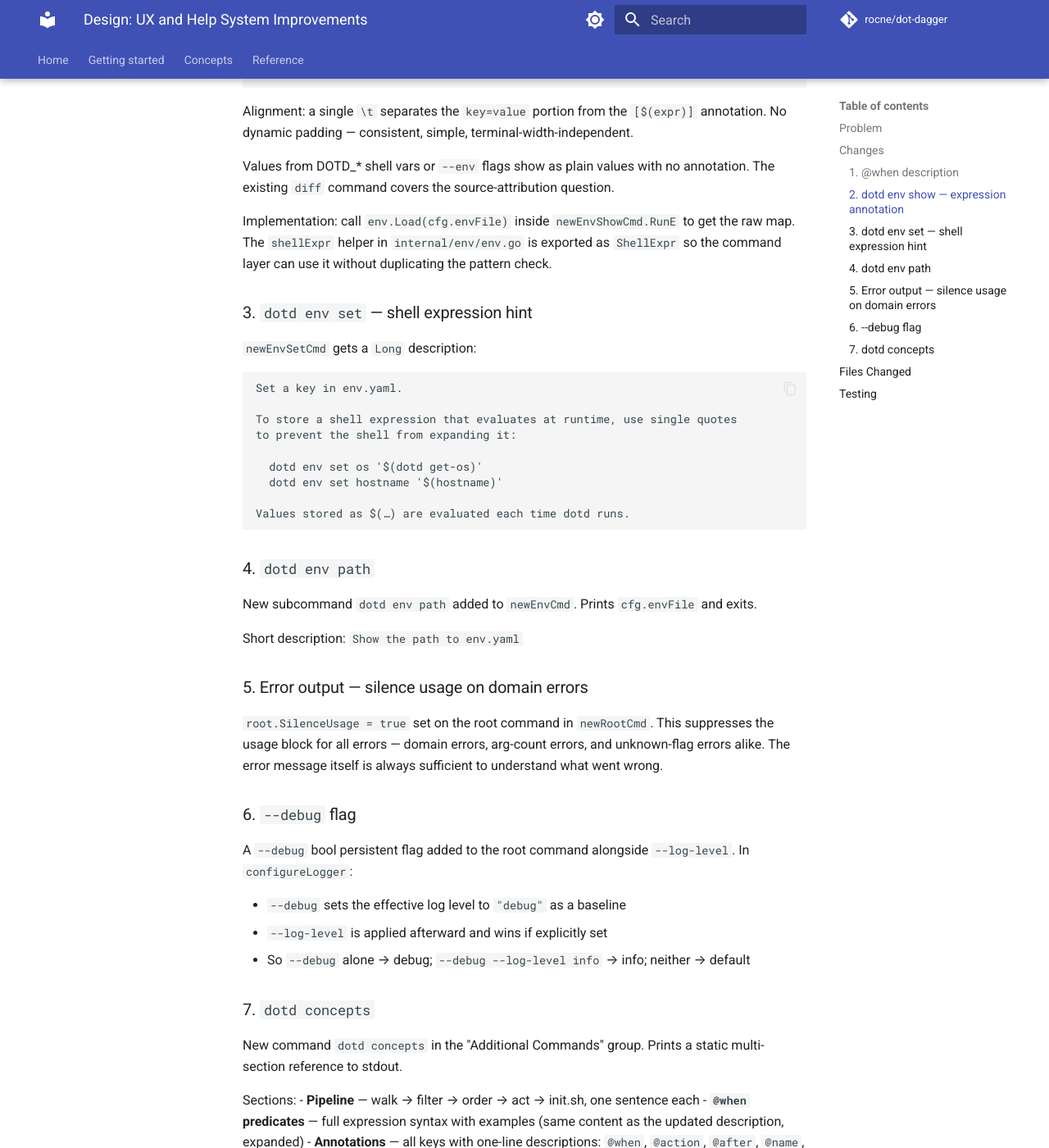
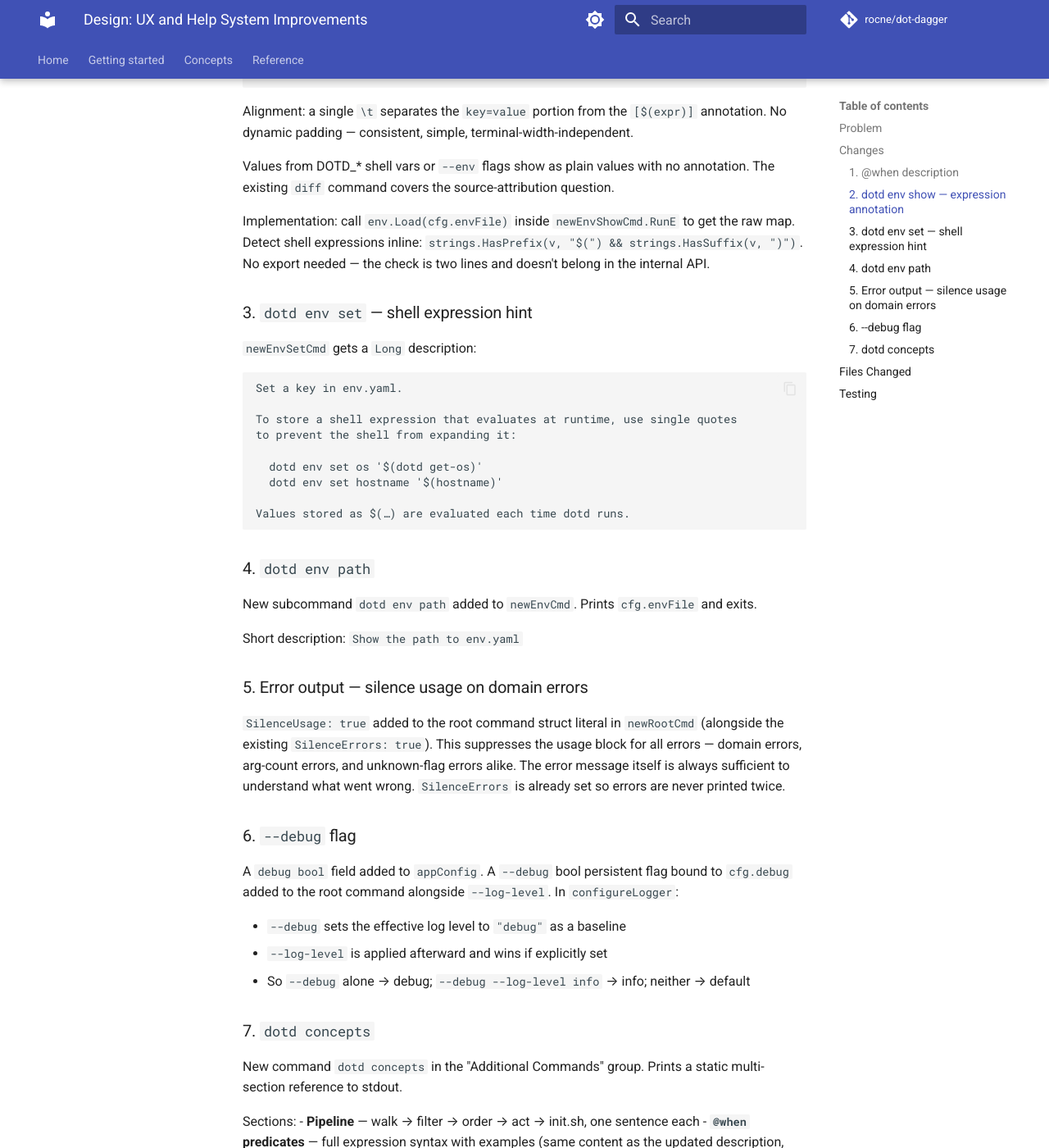
Before and after one commit to rocne/dot-dagger, an MkDocs documentation site: the page built from docs/superpowers/specs/2026-06-08-ux-help-improvements-design.md, in a window 1280 px wide and 1400 px high, scrolled down 1463 px. Shown: the whole window at 82% size. Built offline with MkDocs 1.6.1 and Material for MkDocs 9.7.7, drawn with Linux system fonts in a browser that asks for light colours; comment, search, counter and statistics services are not loaded; some of the changed text lies outside the part shown.

Commit message:
docs: fix four more spec issues in UX improvements design

```diff
--- a/docs/superpowers/specs/2026-06-08-ux-help-improvements-design.md
+++ b/docs/superpowers/specs/2026-06-08-ux-help-improvements-design.md
@@ -55,7 +55,7 @@ Alignment: a single `\t` separates the `key=value` portion from the `[$(expr)]`
 
 Values from DOTD_* shell vars or `--env` flags show as plain values with no annotation. The existing `diff` command covers the source-attribution question.
 
-Implementation: call `env.Load(cfg.envFile)` inside `newEnvShowCmd.RunE` to get the raw map. The `shellExpr` helper in `internal/env/env.go` is exported as `ShellExpr` so the command layer can use it without duplicating the pattern check.
+Implementation: call `env.Load(cfg.envFile)` inside `newEnvShowCmd.RunE` to get the raw map. Detect shell expressions inline: `strings.HasPrefix(v, "$(") && strings.HasSuffix(v, ")")`. No export needed — the check is two lines and doesn't belong in the internal API.
 
 ### 3. `dotd env set` — shell expression hint
 
@@ -81,11 +81,11 @@ Short description: `Show the path to env.yaml`
 
 ### 5. Error output — silence usage on domain errors
 
-`root.SilenceUsage = true` set on the root command in `newRootCmd`. This suppresses the usage block for all errors — domain errors, arg-count errors, and unknown-flag errors alike. The error message itself is always sufficient to understand what went wrong.
+`SilenceUsage: true` added to the root command struct literal in `newRootCmd` (alongside the existing `SilenceErrors: true`). This suppresses the usage block for all errors — domain errors, arg-count errors, and unknown-flag errors alike. The error message itself is always sufficient to understand what went wrong. `SilenceErrors` is already set so errors are never printed twice.
 
 ### 6. `--debug` flag
 
-A `--debug` bool persistent flag added to the root command alongside `--log-level`. In `configureLogger`:
+A `debug bool` field added to `appConfig`. A `--debug` bool persistent flag bound to `cfg.debug` added to the root command alongside `--log-level`. In `configureLogger`:
 
 - `--debug` sets the effective log level to `"debug"` as a baseline
 - `--log-level` is applied afterward and wins if explicitly set
@@ -111,7 +111,6 @@ Content is a Go string constant. No external files, no i18n.
 | File | Change |
 |------|--------|
 | `internal/annotation/registry.go` | Update `WhenType.Description()` and `WhenType.Validate()` error |
-| `internal/env/env.go` | Export `ShellExpr(v string) (string, bool)` |
 | `cmd/dotd/env.go` | Update `newEnvShowCmd`, `newEnvSetCmd Long`, add `newEnvPathCmd` |
 | `cmd/dotd/main.go` | Add `--debug` flag, set `SilenceUsage = true` |
 | `cmd/dotd/concepts_cmd.go` | New file: `newConceptsCmd` |
@@ -119,8 +118,8 @@ Content is a Go string constant. No external files, no i18n.
 
 ## Testing
 
-- `TestEnvShowExprAnnotation` — show output includes `[$(expr)]` for shell-expression values
+- `TestEnvShowExprAnnotation` — show output includes `[$(expr)]` for shell-expression values; plain values have no annotation
 - `TestEnvPathCmd` — prints resolved env file path
 - `TestDebugFlagSetsLogLevel` — `--debug` produces debug-level log output
-- `WhenType` description and validation changes covered by existing annotation tests (no behavior change, description only)
+- `TestWhenValidate_errorHint` — existing `WhenType.Validate` test updated to assert new error message (the error text is changing; this test will fail until updated)
 - `SilenceUsage` and `concepts` verified manually (output content, no errors)
```
